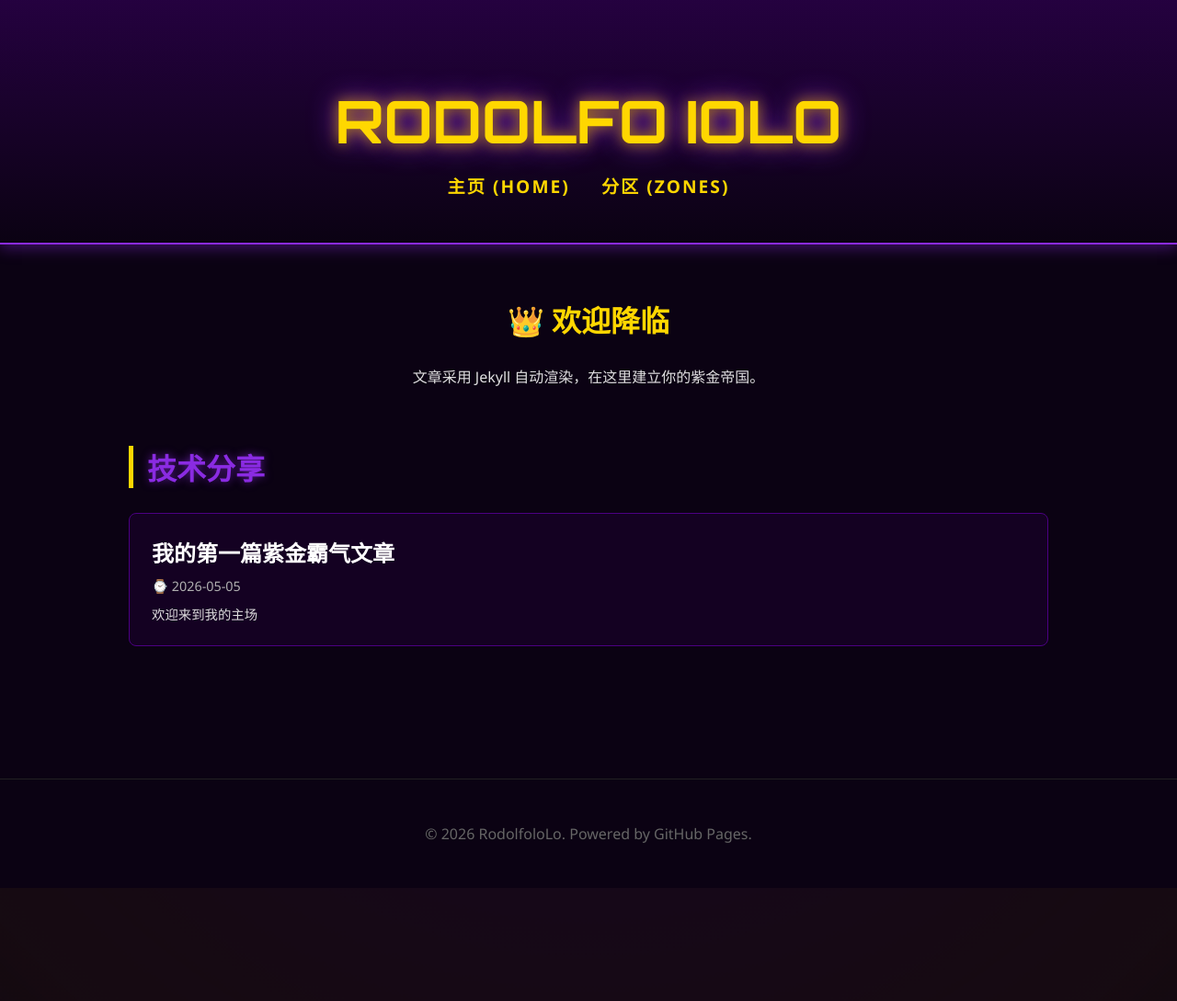
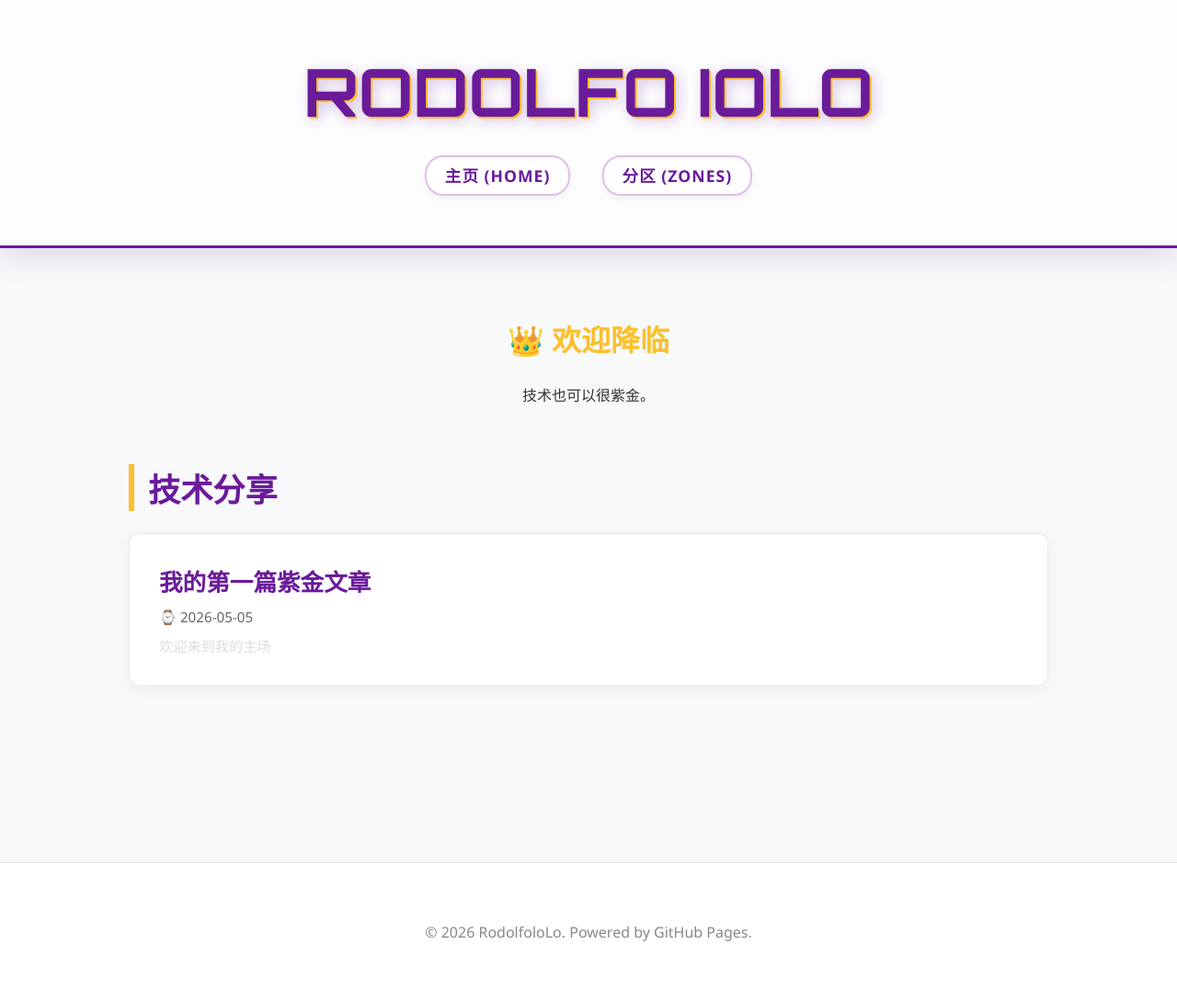
Before and after one commit to RodolfoloLo/RodolfoloLo.github.io, a Jekyll site: the page built from index.html, in a window 1280 px wide. Shown: the whole page at 92% size. Built offline with Jekyll 4.4.1, drawn with Linux system fonts in a browser that asks for light colours; some web fonts are replaced; before the commit the page ends 966 px from its top, so only the background shows below that.

Commit message:
improve ui

```diff
--- a/assets/style.css
+++ b/assets/style.css
@@ -1,10 +1,11 @@
 :root {
-    --bg-color: #0b0213;
-    --primary-purple: #8a2be2;
-    --dark-purple: #4b0082;
-    --primary-gold: #ffd700;
-    --dark-gold: #b8860b;
-    --text-color: #e0e0e0;
+    --bg-color: #f8f9fa;
+    --primary-purple: #6a1b9a;
+    --light-purple: #e1bee7;
+    --primary-gold: #fbc02d;
+    --dark-gold: #f57f17;
+    --text-color: #333333;
+    --card-bg: #ffffff;
 }
 
 body, html {
@@ -15,110 +16,154 @@ body, html {
     color: var(--text-color);
     font-family: 'Segoe UI', Tahoma, Geneva, Verdana, sans-serif;
     overflow-x: hidden;
+    position: relative;
 }
 
-/* 动态背景：紫金渐变呼吸效果 */
+/* 动态背景：紫金漂浮粒子与渐变 */
 .bg-animation {
     position: fixed;
-    top: -50%;
-    left: -50%;
-    width: 200%;
-    height: 200%;
-    background: radial-gradient(circle, rgba(138,43,226,0.1) 0%, rgba(255,215,0,0.05) 50%, rgba(11,2,19,1) 80%);
-    animation: pulse 10s infinite alternate;
-    z-index: -1;
-    pointer-events: none;
+    top: 0;
+    left: 0;
+    width: 100vw;
+    height: 100vh;
+    background: linear-gradient(135deg, rgba(225,190,231,0.3) 0%, rgba(255,255,255,1) 50%, rgba(251,192,45,0.15) 100%);
+    background-size: 400% 400%;
+    animation: gradientMove 12s ease infinite;
+    z-index: -2;
 }
 
-@keyframes pulse {
-    0% { transform: scale(1); opacity: 0.8; }
-    100% { transform: scale(1.1); opacity: 1; }
+.bg-animation::after {
+    content: '';
+    position: absolute;
+    top: -50%; left: -50%;
+    width: 200%; height: 200%;
+    background-image: radial-gradient(circle, var(--primary-gold) 1px, transparent 1px),
+                      radial-gradient(circle, var(--primary-purple) 1px, transparent 1px);
+    background-size: 60px 60px, 80px 80px;
+    background-position: 0 0, 40px 40px;
+    opacity: 0.15;
+    animation: floatingParticles 40s linear infinite;
+    z-index: -1;
+}
+
+@keyframes gradientMove {
+    0% { background-position: 0% 50%; }
+    50% { background-position: 100% 50%; }
+    100% { background-position: 0% 50%; }
+}
+
+@keyframes floatingParticles {
+    0% { transform: translateY(0) rotate(0deg); }
+    100% { transform: translateY(200px) rotate(5deg); }
 }
 
 /* 头部样式 */
 .cyber-header {
     text-align: center;
-    padding: 3rem 0;
-    border-bottom: 2px solid var(--primary-purple);
-    background: linear-gradient(180deg, rgba(75,0,130,0.4) 0%, rgba(11,2,19,0) 100%);
-    box-shadow: 0 4px 15px rgba(138, 43, 226, 0.4);
+    padding: 4rem 0;
+    background: rgba(255, 255, 255, 0.7);
+    backdrop-filter: blur(10px);
+    border-bottom: 3px solid var(--primary-purple);
+    box-shadow: 0 10px 30px rgba(106, 27, 154, 0.15);
+    position: relative;
+}
+
+.cyber-header nav {
+    margin-top: 1.5rem;
 }
 
 .cyber-header nav a {
-    color: var(--primary-gold);
+    color: var(--primary-purple);
+    background: #fff;
+    padding: 8px 20px;
+    border-radius: 20px;
+    border: 2px solid var(--light-purple);
     text-decoration: none;
     margin: 0 15px;
-    font-size: 1.2rem;
+    font-size: 1.1rem;
     font-weight: bold;
     text-transform: uppercase;
-    transition: 0.3s;
-    letter-spacing: 2px;
+    transition: all 0.3s cubic-bezier(0.25, 0.8, 0.25, 1);
+    letter-spacing: 1px;
+    box-shadow: 0 4px 10px rgba(0,0,0,0.05);
 }
 
 .cyber-header nav a:hover {
     color: #fff;
-    text-shadow: 0 0 10px var(--primary-gold), 0 0 20px var(--primary-gold);
+    background: var(--primary-purple);
+    border-color: var(--primary-purple);
+    box-shadow: 0 8px 20px rgba(106, 27, 154, 0.4);
+    transform: translateY(-3px);
 }
 
-/* 故障风标题特效 */
+/* 动态风标题特效 */
 .glitch {
     font-family: 'Orbitron', sans-serif;
-    font-size: 4rem;
+    font-size: 4.5rem;
     font-weight: 700;
     text-transform: uppercase;
     position: relative;
-    color: var(--primary-gold);
-    text-shadow: 0 0 15px var(--dark-gold), 0 0 30px var(--primary-purple);
-    margin-bottom: 1rem;
+    color: var(--primary-purple);
+    text-shadow: 2px 2px 0px var(--primary-gold), 4px 4px 15px rgba(106,27,154,0.3);
+    margin: 0;
+    display: inline-block;
+    animation: floatText 3s ease-in-out infinite;
+}
+
+@keyframes floatText {
+    0%, 100% { transform: translateY(0); }
+    50% { transform: translateY(-10px); }
 }
 
 .container {
     max-width: 1000px;
     margin: 0 auto;
-    padding: 2rem;
+    padding: 3rem 2rem;
 }
 
 /* 文章列表区 */
 .category-section {
-    margin-bottom: 3rem;
+    margin-bottom: 4rem;
 }
 
 .category-title {
     color: var(--primary-purple);
-    font-size: 2rem;
-    border-left: 5px solid var(--primary-gold);
+    font-size: 2.2rem;
+    border-left: 6px solid var(--primary-gold);
     padding-left: 15px;
-    text-shadow: 0 0 10px rgba(138,43,226,0.6);
+    margin-bottom: 1.5rem;
 }
 
 .post-card {
     display: block;
-    background: rgba(40, 0, 70, 0.3);
-    border: 1px solid var(--dark-purple);
-    margin-bottom: 1.5rem;
-    padding: 1.5rem;
-    border-radius: 8px;
+    background: var(--card-bg);
+    border-radius: 12px;
+    margin-bottom: 2rem;
+    padding: 2rem;
     text-decoration: none;
     color: inherit;
     transition: all 0.4s cubic-bezier(0.175, 0.885, 0.32, 1.275);
     position: relative;
+    border: 1px solid rgba(106,27,154,0.1);
+    box-shadow: 0 4px 15px rgba(0,0,0,0.05);
     overflow: hidden;
 }
 
+/* 卡片的光效掠过 */
 .post-card::before {
     content: '';
     position: absolute;
     top: 0; left: -100%;
-    width: 50%; height: 100%;
-    background: linear-gradient(90deg, transparent, rgba(255, 215, 0, 0.2), transparent);
-    transition: 0.5s;
-    transform: skewX(-20deg);
+    width: 60%; height: 100%;
+    background: linear-gradient(90deg, transparent, rgba(251, 192, 45, 0.4), transparent);
+    transition: 0.6s ease;
+    transform: skewX(-25deg);
 }
 
 .post-card:hover {
-    transform: translateY(-5px) scale(1.02);
+    transform: translateY(-8px) scale(1.02);
     border-color: var(--primary-gold);
-    box-shadow: 0 0 20px rgba(255, 215, 0, 0.3), inset 0 0 15px rgba(138, 43, 226, 0.3);
+    box-shadow: 0 15px 30px rgba(106, 27, 154, 0.15), 0 0 0 2px var(--primary-gold) inset;
 }
 
 .post-card:hover::before {
@@ -127,54 +172,59 @@ body, html {
 
 .post-card h3 {
     margin: 0 0 10px 0;
-    color: #fff;
-    font-size: 1.5rem;
+    color: var(--primary-purple);
+    font-size: 1.6rem;
 }
 
 .post-card p {
-    color: #b0b0b0;
-    font-size: 0.9rem;
+    color: #666;
+    font-size: 0.95rem;
     margin: 0;
 }
 
 /* 文章详情页 */
 .post-content {
-    background: rgba(20, 0, 40, 0.6);
-    padding: 3rem;
-    border-radius: 10px;
-    border-top: 3px solid var(--primary-gold);
-    box-shadow: 0 0 30px rgba(138, 43, 226, 0.1);
+    background: var(--card-bg);
+    padding: 4rem;
+    border-radius: 15px;
+    border-top: 5px solid var(--primary-gold);
+    box-shadow: 0 15px 40px rgba(0, 0, 0, 0.08);
 }
 
 .post-title {
-    color: var(--primary-gold);
-    font-size: 2.5rem;
+    color: var(--primary-purple);
+    font-size: 2.8rem;
     text-align: center;
-    margin-bottom: 10px;
+    margin-bottom: 15px;
 }
 
 .post-meta {
     text-align: center;
-    color: #888;
+    color: #999;
     margin-bottom: 3rem;
-    font-size: 0.9rem;
+    font-size: 1rem;
+    padding-bottom: 2rem;
+    border-bottom: 2px dashed #eee;
 }
 
 .markdown-body {
     line-height: 1.8;
-    font-size: 1.1rem;
+    font-size: 1.15rem;
+    color: #444;
 }
 
 .markdown-body h2 {
     color: var(--primary-purple);
-    border-bottom: 1px solid var(--dark-purple);
-    padding-bottom: 5px;
+    border-bottom: 2px solid var(--light-purple);
+    padding-bottom: 8px;
+    margin-top: 2rem;
 }
 
 footer {
     text-align: center;
-    padding: 2rem 0;
-    color: #666;
-    border-top: 1px solid #222;
-    margin-top: 4rem;
+    padding: 3rem 0;
+    color: #888;
+    background: #fff;
+    border-top: 1px solid #eaeaea;
+    margin-top: 5rem;
 }
--- a/index.html
+++ b/index.html
@@ -4,7 +4,7 @@ layout: default
 
 <div class="welcome-box" style="text-align: center; margin-bottom: 4rem;">
     <h2 style="color: var(--primary-gold); font-size: 2rem;">👑 欢迎降临</h2>
-    <p>文章采用 Jekyll 自动渲染，在这里建立你的紫金帝国。</p>
+    <p>技术也可以很紫金。</p>
 </div>
 
 <div id="categories">
```
Also changed, not shown: _posts/2026-05-05-welcome.md (+1 -1 lines).
